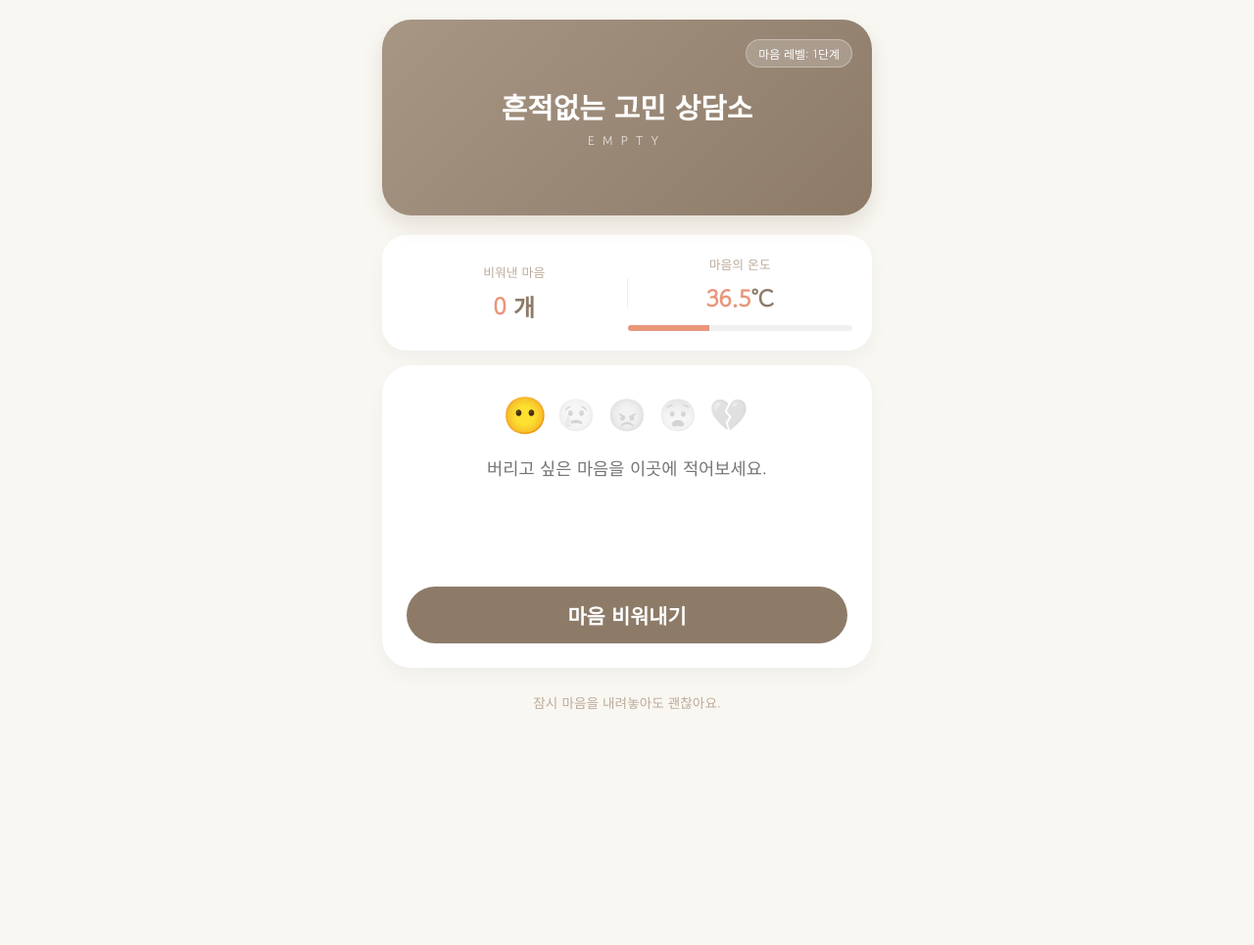
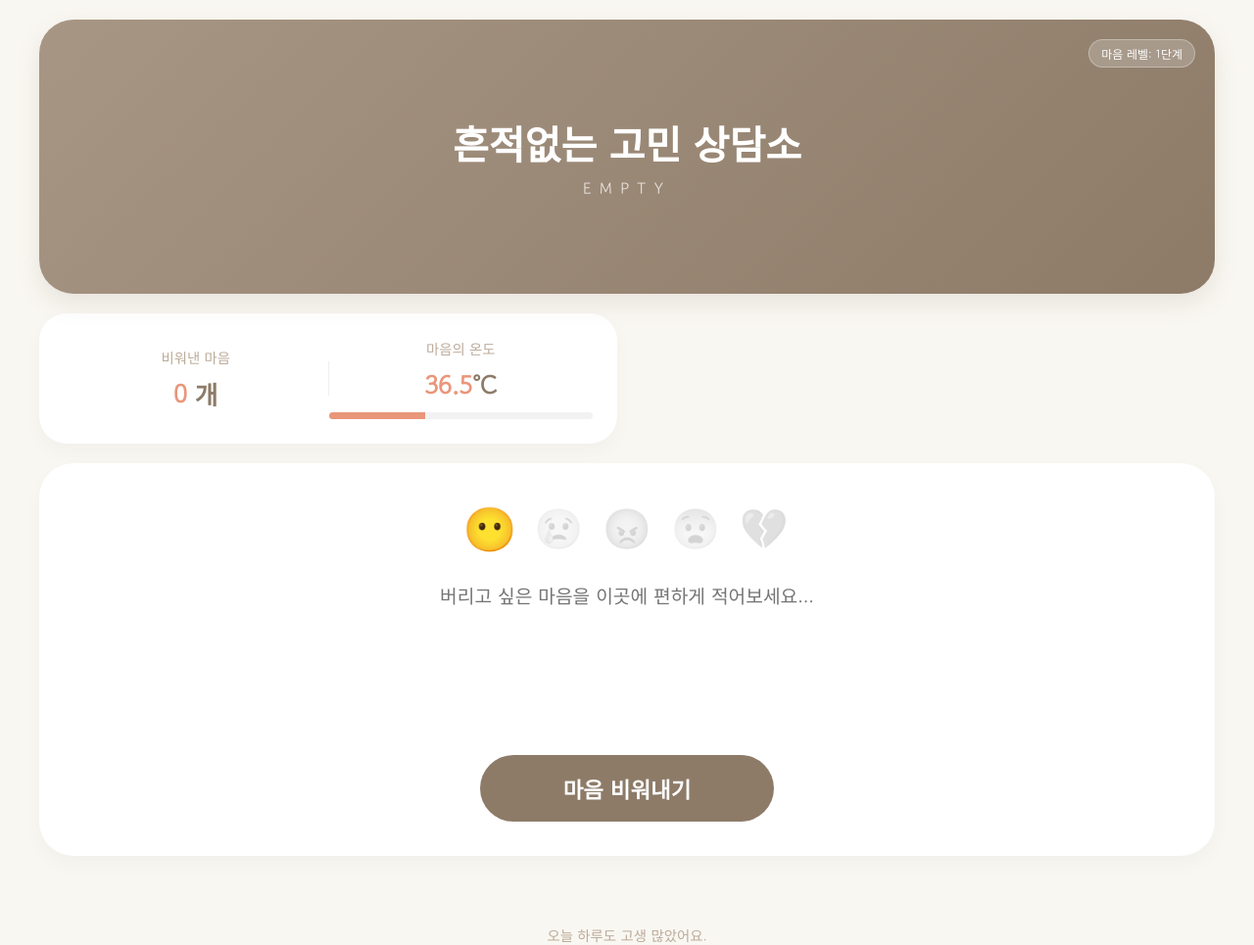
Before and after one commit to wooseonjin/Empty, a Flask app: page / in a window 1280 px wide. Shown: the whole page at 98% size. Before the commit the page ends 724 px from the top, so only its background shows below. Run offline with Flask 3, Linux system fonts and the light colour scheme; data comes from the database, SQL or seed files in the repository; data that the repository does not hold is empty.

Commit message:
흔적없는 고민 상담소:EMPTY

```diff
--- a/templates/index.html
+++ b/templates/index.html
@@ -12,7 +12,6 @@
             --accent: #e9967a;
         }
 
-        /* [핵심] 모든 숫자와 문자에 폰트 강제 고정 */
         * {
             font-family: 'Gowun Dodum', sans-serif !important;
             box-sizing: border-box; margin: 0; padding: 0;
@@ -23,18 +22,55 @@
             background-color: var(--soft-beige);
             color: #5d564e; min-height: 100vh;
             display: flex; flex-direction: column; align-items: center;
-            padding: 20px 0; /* 전체적으로 위아래 여백 추가 */
         }
 
-        /* [상단 배너] 이미지처럼 양옆 여백을 주고 공중에 띄움 */
+        /* [수정] PC에서는 넓게, 모바일에서는 92% 유지 */
+        .main-wrapper {
+            width: 100%; /* 기본적으로 전체를 사용하되 내부에서 조절 */
+            display: flex;
+            flex-direction: column;
+            gap: 20px;
+            align-items: center;
+        }
+
+        /* [상단 배너] PC에서 가득 차게 보이도록 설정 */
         .hero-section {
-            width: 92%; max-width: 500px; height: 200px;
+            width: 92%; /* 모바일 여백 유지 */
+            max-width: 100%;
+            height: 220px;
             background: linear-gradient(135deg, #a89685 0%, #8d7b68 100%);
             display: flex; flex-direction: column; justify-content: center; align-items: center;
             color: white; text-align: center;
-            border-radius: 30px; /* 사방을 둥글게 해서 공중에 뜬 느낌 */
+            border-radius: 35px;
             position: relative;
-            box-shadow: 0 10px 20px rgba(141, 123, 104, 0.2);
+            box-shadow: 0 10px 25px rgba(141, 123, 104, 0.15);
+            margin-top: 20px; /* 상단 여백 추가 */
+        }
+
+        /* [PC 화면 대응] 가로폭을 넓혀주는 핵심 코드 */
+        @media (min-width: 768px) {
+            .hero-section {
+                width: 98%; /* PC에서는 화면 끝에 가깝게 넓힘 */
+                max-width: 1200px; /* 너무 과하게 커지는 것 방지 */
+                height: 280px;
+            }
+            .content-wrapper {
+                width: 98% !important;
+                max-width: 1200px !important;
+                display: grid !important; /* PC에서는 카드들을 병렬 배치 가능 */
+                grid-template-columns: 1fr 1fr;
+                gap: 20px;
+            }
+            .input-card { grid-column: span 2; } /* 입력창은 넓게 유지 */
+        }
+
+        /* 카드들이 담기는 영역 */
+        .content-wrapper {
+            width: 92%;
+            display: flex;
+            flex-direction: column;
+            gap: 20px;
+            padding-bottom: 40px;
         }
 
         .rank-tag {
@@ -43,67 +79,58 @@
             border-radius: 15px; font-size: 0.75rem; border: 1px solid rgba(255,255,255,0.3);
         }
 
-        .main-title { font-size: 1.8rem; font-weight: 700; margin-bottom: 5px; }
-        .sub-title { font-size: 0.8rem; letter-spacing: 8px; opacity: 0.8; }
+        .main-title { font-size: clamp(1.8rem, 4vw, 2.5rem); font-weight: 700; margin-bottom: 5px; }
+        .sub-title { font-size: 1rem; letter-spacing: 8px; opacity: 0.8; }
 
-        /* [컨텐츠 영역] */
-        .content-wrapper {
-            width: 92%; max-width: 500px;
-            margin-top: 20px; /* 배너와 떨어뜨려 여유 있게 배치 */
-            display: flex; flex-direction: column; gap: 15px;
-        }
-
-        /* [정보 카드] 폰트 문제 해결 */
         .info-card {
-            background: white; padding: 20px; border-radius: 25px;
+            width: 100%; background: white; padding: 25px; border-radius: 28px;
             display: flex; justify-content: space-around; align-items: center;
-            box-shadow: 0 8px 20px rgba(0,0,0,0.04);
+            box-shadow: 0 8px 20px rgba(0,0,0,0.03);
         }
         .info-item { text-align: center; flex: 1; }
-        .info-label { font-size: 0.8rem; color: #bcab9a; margin-bottom: 8px; }
+        .info-label { font-size: 0.9rem; color: #bcab9a; margin-bottom: 8px; }
 
-        /* 숫자 부분 폰트 강제 적용 */
         .info-value {
-            font-size: 1.5rem; font-weight: 700; color: var(--main-brown);
-            display: block;
+            font-size: 1.6rem; font-weight: 700; color: var(--main-brown);
+            font-family: 'Gowun Dodum' !important;
         }
         .info-value span { color: var(--accent); font-family: 'Gowun Dodum' !important; }
 
-        .v-line { width: 1px; height: 30px; background: #eee; }
+        .v-line { width: 1px; height: 35px; background: #f0f0f0; }
 
-        .temp-bar-bg { width: 100%; height: 6px; background: #f0f0f0; border-radius: 10px; margin-top: 10px; overflow: hidden; }
+        .temp-bar-bg { width: 100%; height: 7px; background: #f2f2f2; border-radius: 10px; margin-top: 10px; overflow: hidden; }
         .temp-bar-fill { width: 36.5%; height: 100%; background: var(--accent); transition: width 1.5s ease; }
 
-        /* [입력 카드] */
         .input-card {
-            background: white; padding: 25px; border-radius: 30px;
-            box-shadow: 0 8px 20px rgba(0,0,0,0.04);
+            width: 100%; background: white; padding: 35px; border-radius: 35px;
+            box-shadow: 0 8px 20px rgba(0,0,0,0.03);
             display: flex; flex-direction: column; align-items: center;
         }
 
-        .emotion-selector { margin-bottom: 20px; display: flex; justify-content: center; gap: 12px; }
-        .emotion-btn { cursor: pointer; font-size: 2rem; filter: grayscale(1); opacity: 0.2; transition: 0.3s; }
-        .emotion-btn.active { filter: grayscale(0); opacity: 1; transform: scale(1.15); }
+        .emotion-selector { margin-bottom: 25px; display: flex; justify-content: center; gap: 20px; }
+        .emotion-btn { cursor: pointer; font-size: 2.5rem; filter: grayscale(1); opacity: 0.2; transition: 0.3s; }
+        .emotion-btn.active { filter: grayscale(0); opacity: 1; transform: scale(1.1); }
 
         #content {
-            width: 100%; height: 120px; border: none; background: transparent;
-            font-size: 1.1rem; outline: none; resize: none; text-align: center;
-            line-height: 1.6; color: #5d564e;
+            width: 100%; height: 160px; border: none; background: transparent;
+            font-size: 1.2rem; outline: none; resize: none; text-align: center;
+            line-height: 1.8; color: #5d564e;
         }
 
         .btn-empty {
             background: var(--main-brown); color: white; border: none;
-            margin-top: 15px; padding: 14px 0; width: 100%; font-size: 1.3rem; font-weight: 700;
-            border-radius: 40px; cursor: pointer;
+            margin-top: 20px; padding: 18px 0; width: 100%; max-width: 300px; /* 버튼 너무 커짐 방지 */
+            font-size: 1.4rem; font-weight: 700;
+            border-radius: 50px; cursor: pointer; transition: 0.2s;
         }
+        .btn-empty:active { transform: scale(0.98); opacity: 0.9; }
 
-        .footer-cheer {
-            margin-top: 10px; font-size: 0.85rem; color: #bcab9a; text-align: center;
-        }
+        .footer-cheer { margin-top: 10px; font-size: 0.9rem; color: #bcab9a; text-align: center; }
     </style>
 </head>
 <body>
 
+<div class="main-wrapper">
     <div class="hero-section">
         <div class="rank-tag">마음 레벨: <span id="rank-level">1단계</span></div>
         <h1 class="main-title">흔적없는 고민 상담소</h1>
@@ -132,32 +159,34 @@
                 <span class="emotion-btn" onclick="selectEmotion(this, '😨')">😨</span>
                 <span class="emotion-btn" onclick="selectEmotion(this, '💔')">💔</span>
             </div>
-        <textarea id="content" placeholder="버리고 싶은 마음을 이곳에 적어보세요."></textarea>
+            <textarea id="content" placeholder="버리고 싶은 마음을 이곳에 편하게 적어보세요..."></textarea>
             <button class="btn-empty" onclick="processBurn()">마음 비워내기</button>
         </div>
+    </div>
 
-    <div id="cheer-msg" class="footer-cheer">잠시 마음을 내려놓아도 괜찮아요.</div>
+    <div id="cheer-msg" class="footer-cheer">오늘 하루도 고생 많았어요.</div>
 </div>
 
 <script>
-    // ... 기존 스크립트와 동일 (생략)
+    /* 기존 스크립트 그대로 유지 */
     let selectedEmotion = '😶';
+    window.onload = fetchInfo;
     async function fetchInfo() {
+        try {
             const res = await fetch('/info');
             const data = await res.json();
             document.getElementById('total-val').innerText = data.total;
-        const tempVal = (36.5 + (data.total * 0.1)).toFixed(1);
-        document.getElementById('temp-text').innerText = tempVal;
-        document.getElementById('temp-fill').style.width = Math.min(tempVal, 100) + "%";
-
             let level = "1단계";
             if(data.total > 100) level = "마스터";
             else if(data.total > 50) level = "4단계";
             else if(data.total > 20) level = "3단계";
             else if(data.total > 5) level = "2단계";
             document.getElementById('rank-level').innerText = level;
+            const tempVal = (36.5 + (data.total * 0.1)).toFixed(1);
+            document.getElementById('temp-text').innerText = tempVal;
+            document.getElementById('temp-fill').style.width = Math.min(tempVal, 100) + "%";
+        } catch(e) {}
     }
-    window.onload = fetchInfo;
     function selectEmotion(el, emo) {
         document.querySelectorAll('.emotion-btn').forEach(b => b.classList.remove('active'));
         el.classList.add('active');
@@ -166,9 +195,11 @@
     async function processBurn() {
         const area = document.getElementById('content');
         if (!area.value.trim()) return;
-        const res = await fetch('/burn', { method: 'POST', body: new URLSearchParams({'content': area.value, 'emotion': selectedEmotion}) });
+        try {
+            await fetch('/burn', { method: 'POST', body: new URLSearchParams({'content': area.value, 'emotion': selectedEmotion}) });
             area.value = "";
             fetchInfo();
+        } catch(e) {}
     }
 </script>
 </body>
```
Lines whose indentation alone changed are shown as unchanged.
